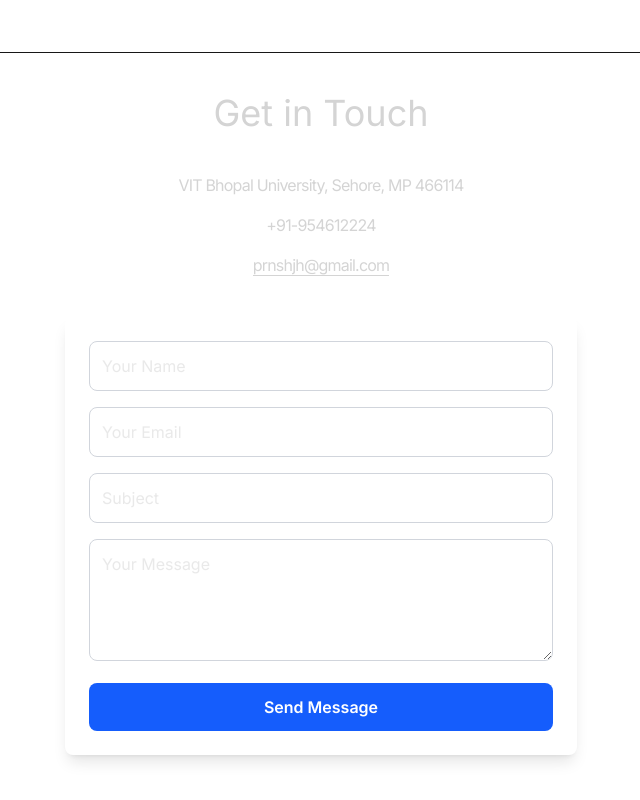
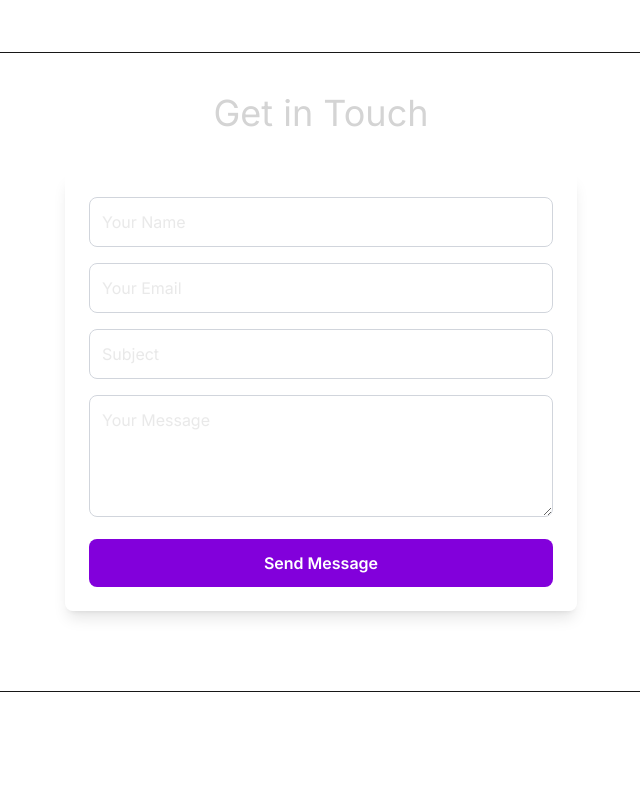
Before and after one commit to prnshjh/Portfolio, a React (Vite) app: page / in a window 1280 px wide. Shown: the part 3408-4208 px from the top of the page, without its empty margins (319-959 px from the left). After the commit the page ends 4100 px from the top, so only its background shows below. Built offline with nearby package versions, Linux system fonts and the light colour scheme.

Commit message:
contact-update

```diff
--- a/src/Components/Contact.jsx
+++ b/src/Components/Contact.jsx
@@ -15,12 +15,12 @@
     setError(false);
 
     emailjs
-  .sendForm(
-    import.meta.env.VITE_EMAILJS_SERVICE_ID,  // ✅ Use Vite's import.meta.env
-    import.meta.env.VITE_EMAILJS_TEMPLATE_ID,
-    form.current,
-    import.meta.env.VITE_EMAILJS_PUBLIC_KEY
-  )
+      .sendForm(
+        import.meta.env.VITE_EMAILJS_SERVICE_ID,
+        import.meta.env.VITE_EMAILJS_TEMPLATE_ID,
+        form.current,
+        import.meta.env.VITE_EMAILJS_PUBLIC_KEY
+      )
 
       .then(
         () => {
@@ -39,49 +39,42 @@
     <div className="border-b border-neutral-900 pb-20">
       <h2 className="my-10 text-center text-4xl">Get in Touch</h2>
 
-      {/* Contact Info */}
-      <div className="text-center tracking-tighter mb-10">
-        <p className="my-4">{CONTACT.address}</p>
-        <p className="my-4">{CONTACT.phoneNo}</p>
-        <a href={`mailto:${CONTACT.email}`} className="border-b">
-          {CONTACT.email}
-        </a>
-      </div>
+
 
       {/* Contact Form */}
-      <div className="max-w-lg mx-auto p-6 bg-white dark:bg-gray-800 shadow-lg rounded-lg">
+      <div className="max-w-lg mx-auto p-6 shadow-lg rounded-lg">
         <form ref={form} onSubmit={sendEmail} className="space-y-4">
           <input
             type="text"
             name="user_name"
             placeholder="Your Name"
             required
-            className="w-full p-3 border border-gray-300 rounded-lg focus:outline-none focus:ring-2 focus:ring-blue-500"
+            className="w-full p-3 border border-gray-300 rounded-lg focus:outline-none focus:ring-2 focus:ring-purple-300"
           />
           <input
             type="email"
             name="user_email"
             placeholder="Your Email"
             required
-            className="w-full p-3 border border-gray-300 rounded-lg focus:outline-none focus:ring-2 focus:ring-blue-500"
+            className="w-full p-3 border border-gray-300 rounded-lg focus:outline-none focus:ring-2 focus:ring-purple-300"
           />
           <input
             type="text"
             name="subject"
             placeholder="Subject"
             required
-            className="w-full p-3 border border-gray-300 rounded-lg focus:outline-none focus:ring-2 focus:ring-blue-500"
+            className="w-full p-3 border border-gray-300 rounded-lg focus:outline-none focus:ring-2 focus:ring-purple-300"
           />
           <textarea
             name="message"
             rows="4"
             placeholder="Your Message"
             required
-            className="w-full p-3 border border-gray-300 rounded-lg focus:outline-none focus:ring-2 focus:ring-blue-500"
+            className="w-full p-3 border border-gray-300 rounded-lg focus:outline-none focus:ring-2 focus:ring-purple-300"
           />
           <button
             type="submit"
-            className="w-full p-3 bg-blue-600 text-white font-semibold rounded-lg hover:bg-blue-700 transition"
+            className="w-full p-3 bg-purple-700 text-white font-semibold rounded-lg hover:bg-purple-900 transition"
             disabled={loading}
           >
             {loading ? "Sending..." : "Send Message"}
```
